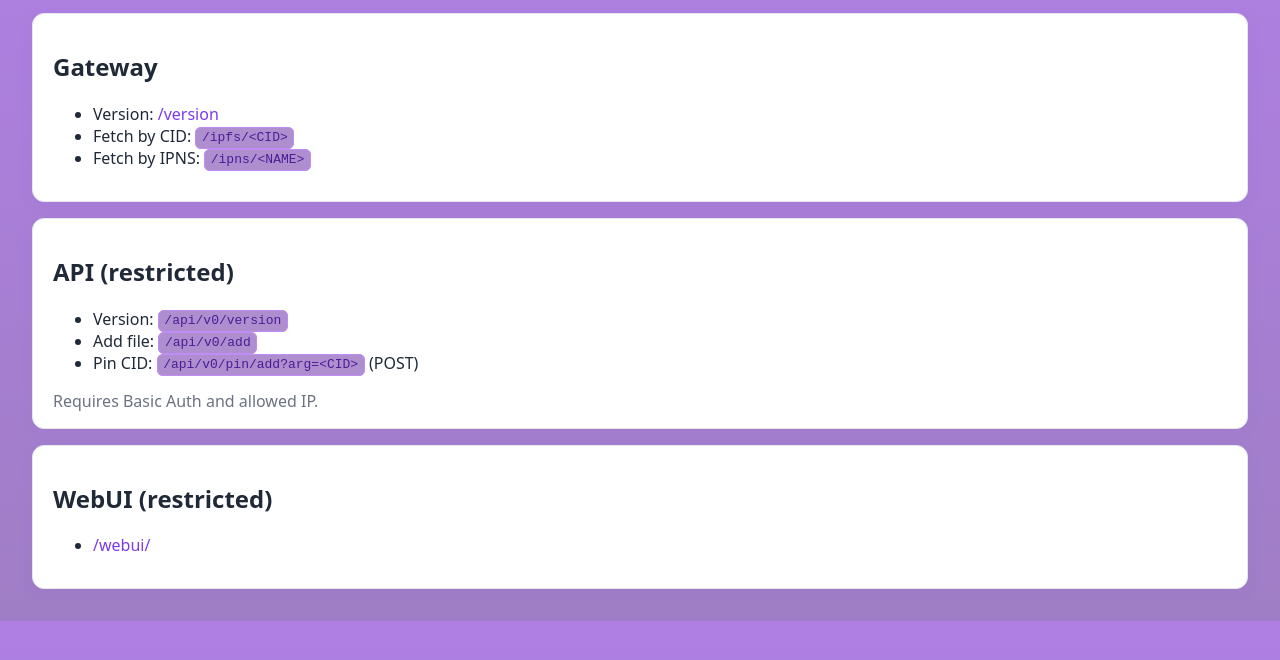
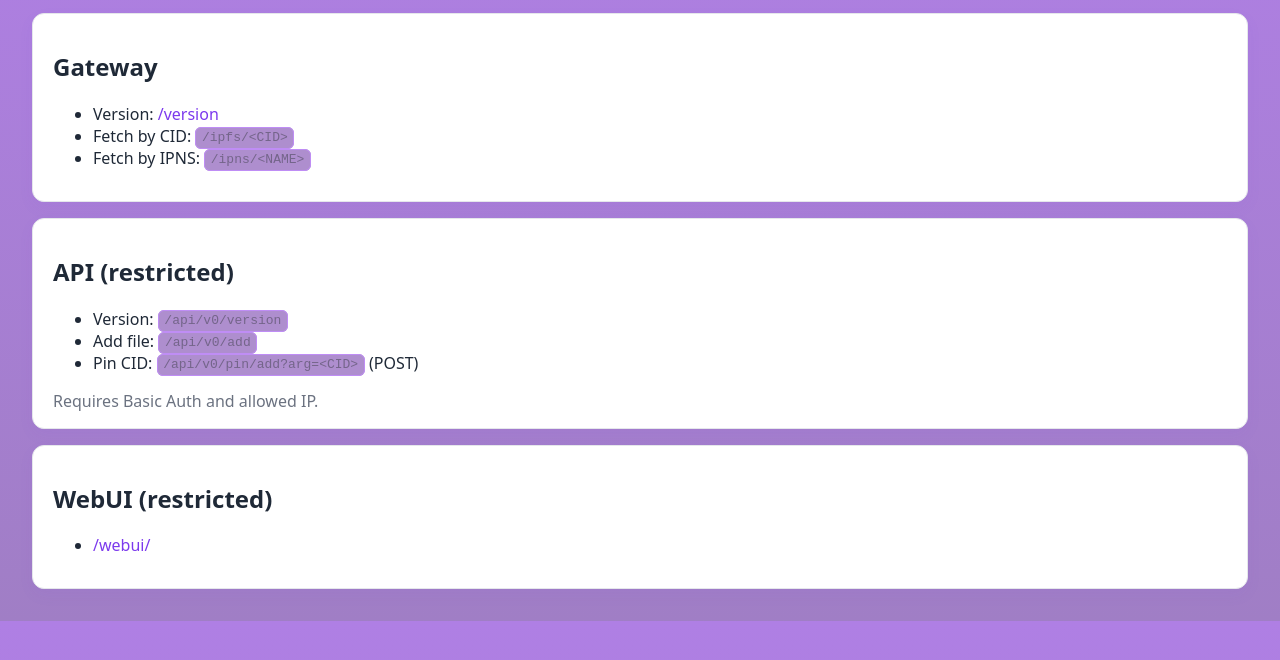
Before and after one commit to niazhussain/ipfs, a plain HTML site: page nginx/html/index.html in a window 1280 px wide. Shown: the part 108-768 px from the top of the page. Drawn offline with Linux system fonts and the light colour scheme.

```diff
--- a/nginx/html/index.html
+++ b/nginx/html/index.html
@@ -30,7 +30,7 @@
     .card { background: var(--card); border: 1px solid var(--card-border); border-radius: 12px; padding: 1rem 1.25rem; margin: 1rem 0; box-shadow: 0 6px 16px rgba(124, 58, 237, 0.05); }
     a { color: var(--accent); text-decoration: none; }
     a:hover { color: var(--accent-hover); text-decoration: underline; }
-    code { background: #ae8ece; color: #4c1d95; padding: 0.15rem 0.35rem; border-radius: 6px; border: 1px solid #bf8df5; }
+    code { background: #ae8ece; color: #74658a; padding: 0.15rem 0.35rem; border-radius: 6px; border: 1px solid #bf8df5; }
   </style>
 </head>
 <body>
```
